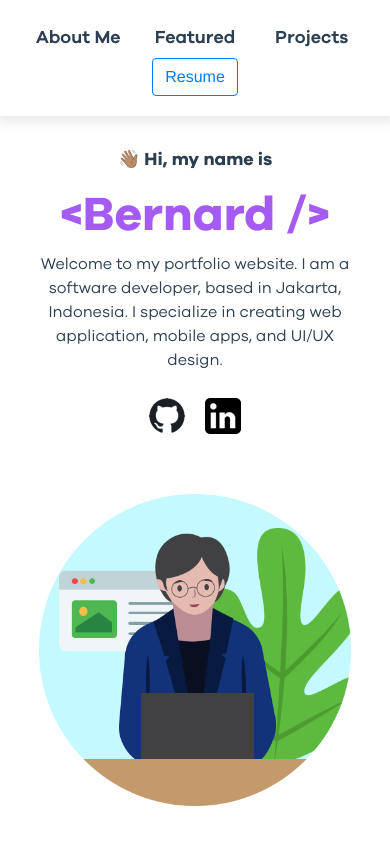
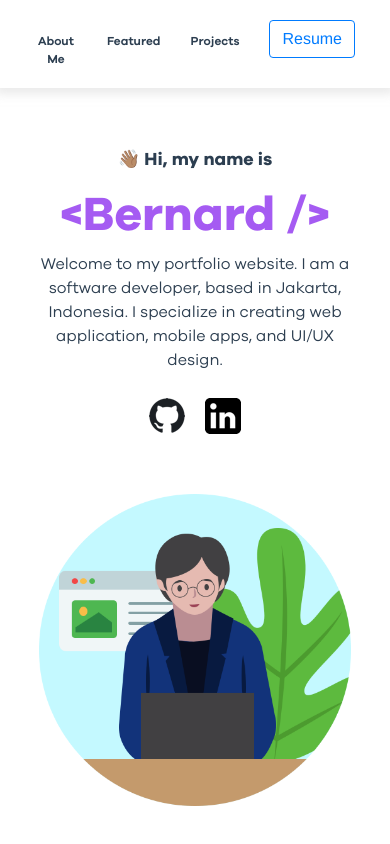
Before and after one commit to bernardadhitya/v1, a Vue app: page / in a window 390 px wide. Shown: the top 844 px of the page. Built offline with nearby package versions, Linux system fonts and the light colour scheme.

Commit message:
[Bernard] Style navbar for responsive use

```diff
--- a/src/components/Navbar.vue
+++ b/src/components/Navbar.vue
@@ -6,13 +6,13 @@
           <div></div>
         </b-col>
         <b-col>
-          <h4 class="text-extra-margin">About Me</h4>
+          <div class="text-extra-margin">About Me</div>
         </b-col>
         <b-col>
-          <h4 class="text-extra-margin">Featured</h4>
+          <div class="text-extra-margin">Featured</div>
         </b-col>
         <b-col>
-          <h4 class="text-extra-margin">Projects</h4>
+          <div class="text-extra-margin">Projects</div>
         </b-col>
         <b-col>
           <b-btn variant="outline-primary">Resume</b-btn>
@@ -42,7 +42,18 @@ export default {
   -webkit-box-shadow: 0px 2px 9px 4px rgba(216,216,216,0.5);
   -moz-box-shadow: 0px 2px 9px 4px rgba(216,216,216,0.5);
 }
-.text-extra-margin{
-  margin-top: 8px;
+@media only screen and (max-width: 768px) {
+  .text-extra-margin{
+    margin-top: 12px;
+    font-family: 'SemiBold';
+    font-size: 12px;
+  }
+}
+@media only screen and (min-width: 769px) {
+  .text-extra-margin{
+    margin-top: 8px;
+    font-family: 'SemiBold';
+    font-size: 18px;
+  }
 }
 </style>
```
